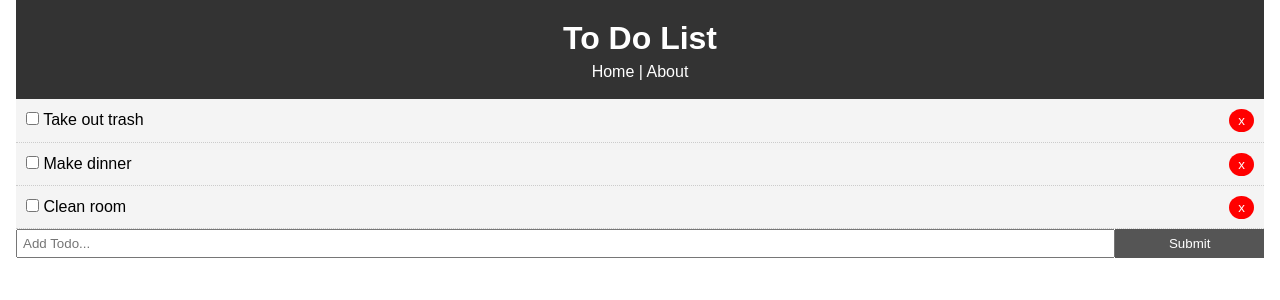
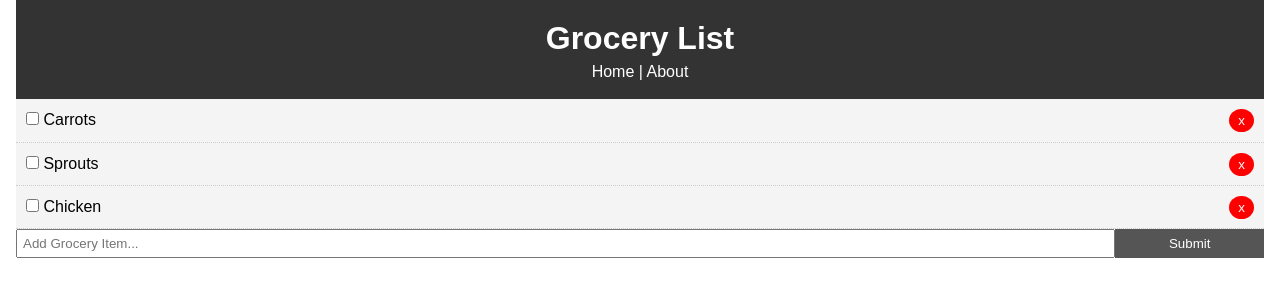
Before and after one commit to htmoss/react_list, a React (Create React App) app: page / in a window 1280 px wide. Shown: the top 300 px of the page. Built offline with nearby package versions, Linux system fonts and the light colour scheme.

Commit message:
Initial Grocery Commit

```diff
--- a/public/index.html
+++ b/public/index.html
@@ -11,7 +11,7 @@
 		/>
 		<link rel="apple-touch-icon" href="%PUBLIC_URL%/logo192.png" />
 		<link rel="manifest" href="%PUBLIC_URL%/manifest.json" />
-		<title>Todo List</title>
+		<title>Grocery List</title>
 	</head>
 	<body>
 		<noscript>You need to enable JavaScript to run this app.</noscript>
--- a/src/App.js
+++ b/src/App.js
@@ -14,17 +14,20 @@ class App extends Component {
 		todos: [
 			{
 				id: uuidv4(),
-				title: ' Take out trash',
+				title: ' Carrots',
+				category: 'vegetables',
 				checked: false,
 			},
 			{
 				id: uuidv4(),
-				title: ' Make dinner',
+				title: ' Sprouts',
+				category: 'vegetables',
 				checked: false,
 			},
 			{
 				id: uuidv4(),
-				title: ' Clean room',
+				title: ' Chicken',
+				category: 'meatFish',
 				checked: false,
 			},
 		],
--- a/src/components/AddTodo.js
+++ b/src/components/AddTodo.js
@@ -22,7 +22,7 @@ export class AddTodo extends Component {
 				<input
 					type='text'
 					name='title'
-					placeholder='Add Todo...'
+					placeholder='Add Grocery Item...'
 					style={{ flex: '10', padding: '5px' }}
 					value={this.state.title}
 					onChange={this.onChange}
--- a/src/components/layout/Header.js
+++ b/src/components/layout/Header.js
@@ -4,7 +4,7 @@ import { Link } from 'react-router-dom';
 export default function Header() {
 	return (
 		<header style={headerStyle}>
-			<h1>To Do List</h1>
+			<h1>Grocery List</h1>
 			<Link to='/' style={linkStyle}>
 				Home
 			</Link>{' '}
```
